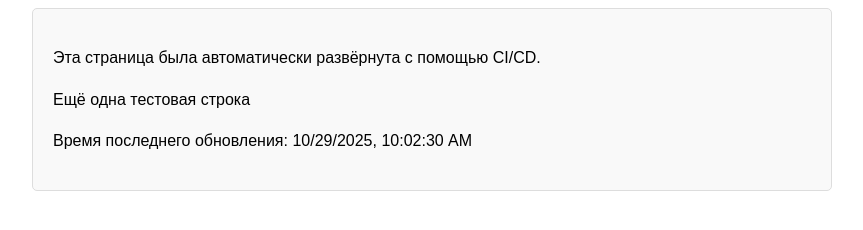
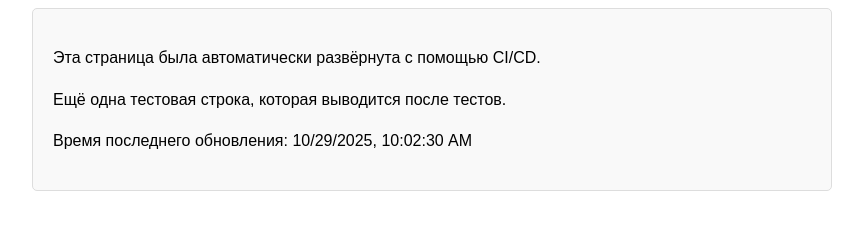
Before and after one commit to kasik447/study_cicd_rep, a website: page index.html in a window 1280 px wide. Shown: the part 106-336 px from the top of the page, without its empty margins (208-1071 px from the left). Drawn offline with Linux system fonts and the light colour scheme.

Commit message:
Update index.html

```diff
--- a/index.html
+++ b/index.html
@@ -25,7 +25,7 @@
     <h1>Привет, CI/CD!</h1>
     <div class="container">
         <p>Эта страница была автоматически развёрнута с помощью CI/CD.</p>
-        <p>Ещё одна тестовая строка</p>
+        <p>Ещё одна тестовая строка, которая выводится после тестов.</p>
         <p>Время последнего обновления: <span id="timestamp"></span></p>
     </div>
 
```
